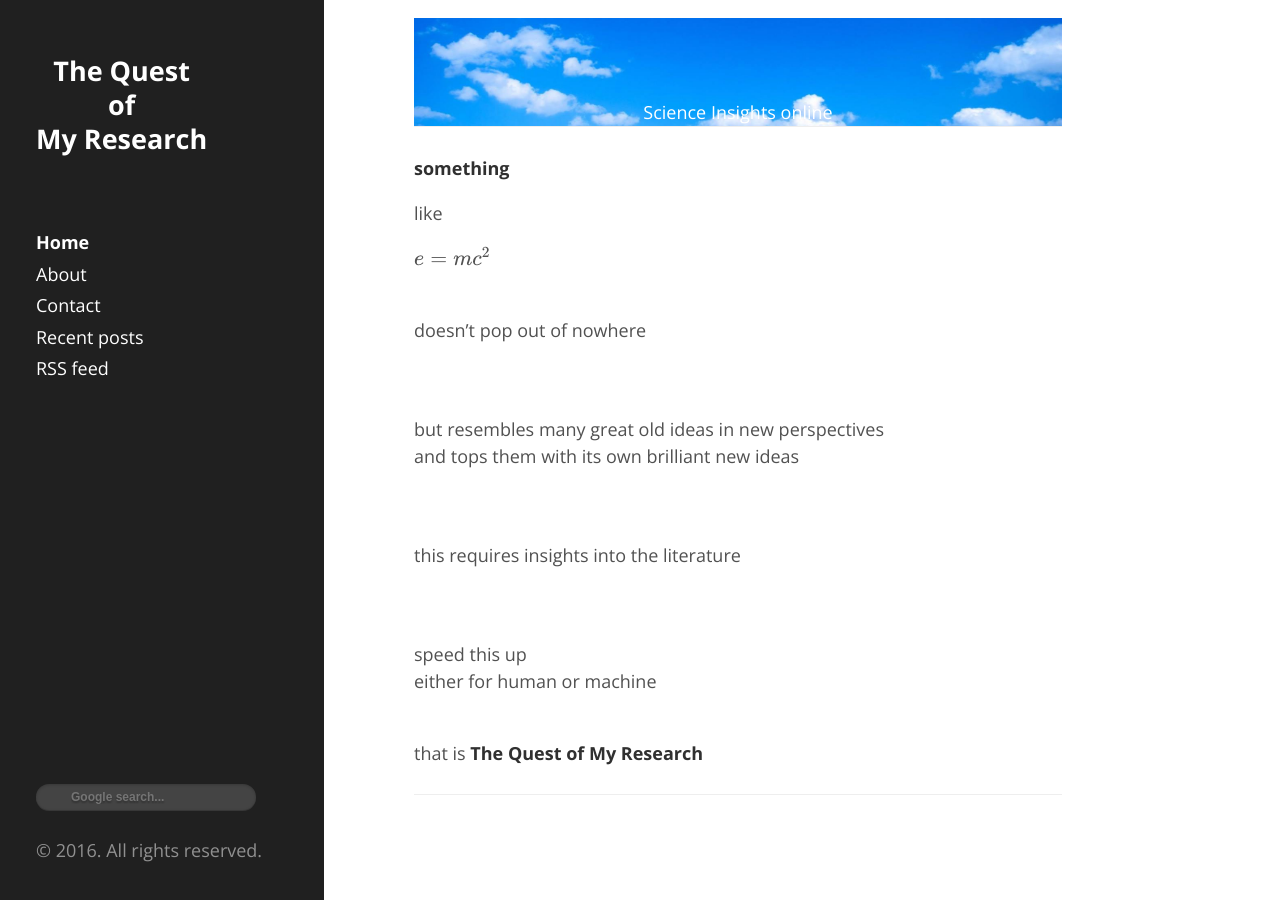
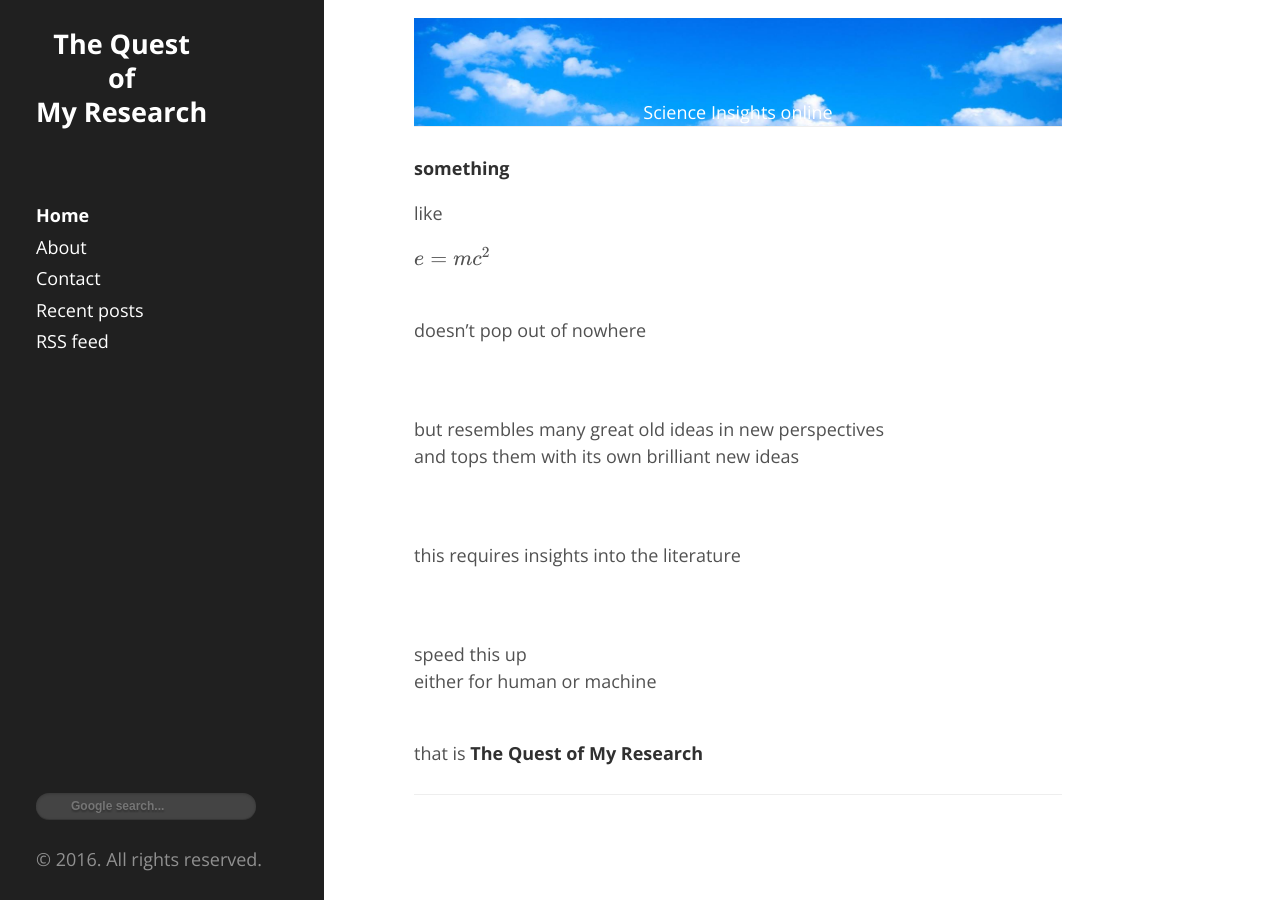
Before and after one commit to tranhungnghiep/tranhungnghiep.github.io, a Jekyll site: the page built from index.md, in a window 1280 px wide. Built offline with Jekyll 4.4.1, drawn with Linux system fonts in a browser that asks for light colours; formulas are drawn with MathJax 3; comment, search, counter and statistics services are not loaded.

Commit message:
Update hyde.css

```diff
--- a/public/css/hyde.css
+++ b/public/css/hyde.css
@@ -121,11 +121,11 @@ a.sidebar-nav-item:focus {
 @media (min-width: 48em) {
   .sidebar-sticky-top {
     position: absolute;
-    top: 2rem;
+    top: 0.5rem;
   }
   .sidebar-sticky-bottom {
     position: absolute;
-    bottom: 1rem;
+    bottom: 0.5rem;
   }
 }
 
```
